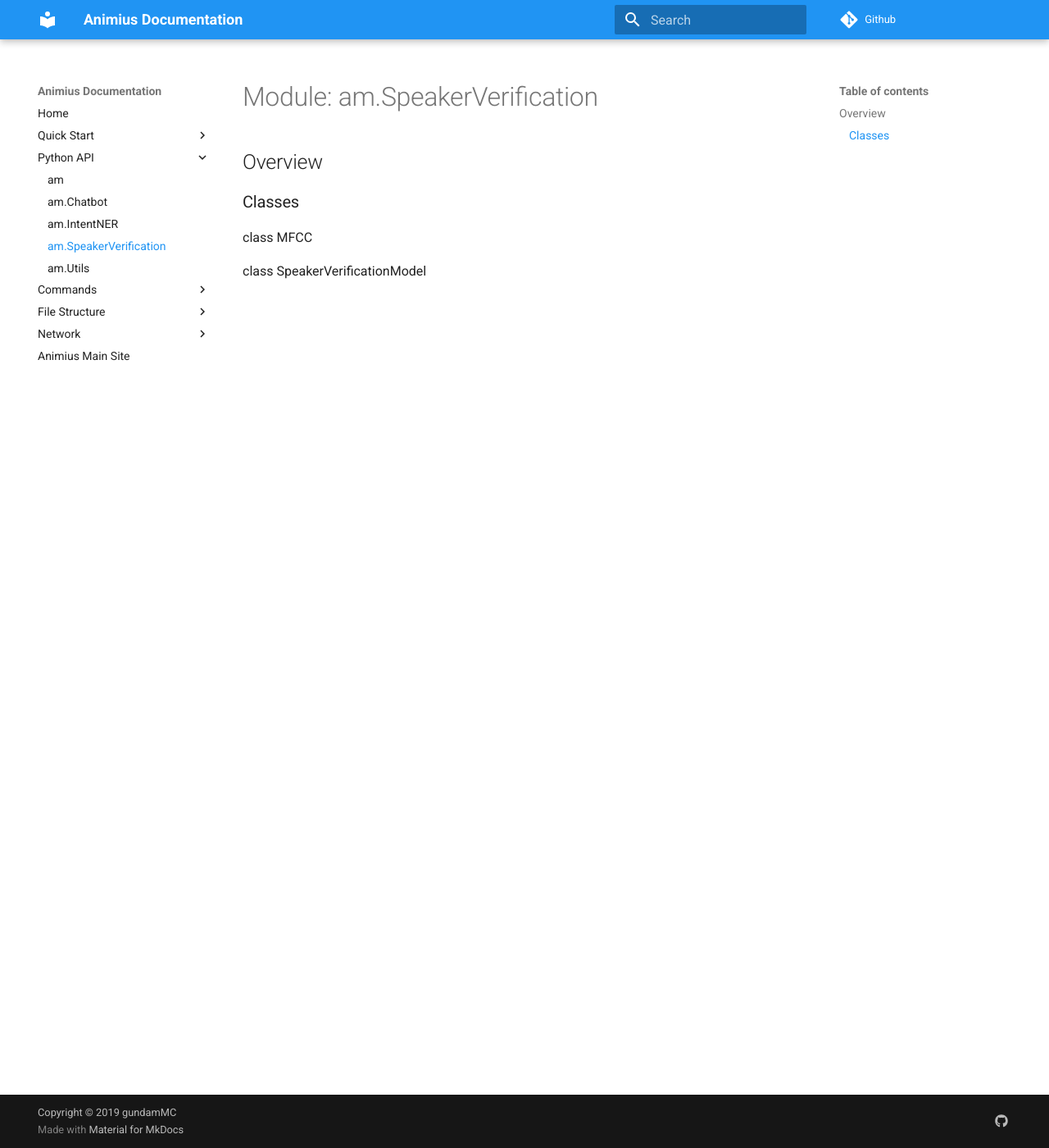
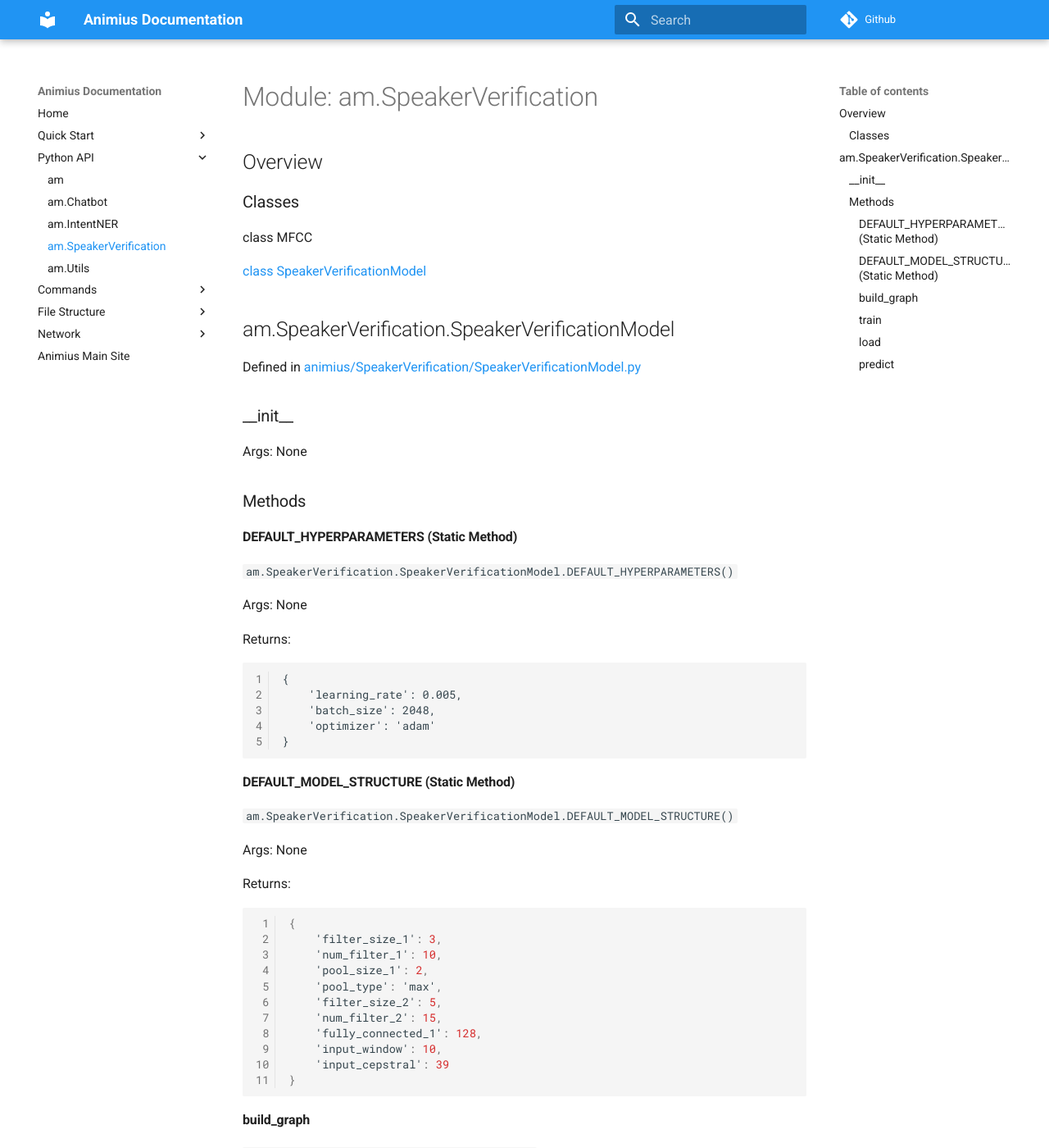
Before and after one commit to gundamMC/animius, an MkDocs documentation site: the page built from docs/python/am.SpeakerVerification.md, in a window 1280 px wide and 1400 px high. Shown: the whole window at 82% size. Built offline with MkDocs 1.6.1 and Material for MkDocs 9.7.7, drawn with Linux system fonts in a browser that asks for light colours; comment, search, counter and statistics services are not loaded; some of the changed text lies outside the part shown.

Commit message:
Update 'am.SpeakerVerification' doc.
Signed-off-by: xAsiimov <admin@xasiimov.com>

````diff
--- a/docs/python/am.SpeakerVerification.md
+++ b/docs/python/am.SpeakerVerification.md
@@ -6,4 +6,72 @@
 
 class MFCC
 
-class SpeakerVerificationModel
+[class SpeakerVerificationModel](https://gundammc.github.io/animius/python/am.SpeakerVerification/#amspeakerverificationmodel)
+
+## am.SpeakerVerification.SpeakerVerificationModel
+
+Defined in [animius/SpeakerVerification/SpeakerVerificationModel.py](https://github.com/gundamMC/animius/blob/master/animius/SpeakerVerification/SpeakerVerificationModel.py)
+
+### \_\_init\_\_
+
+Args: None
+
+### Methods
+
+#### DEFAULT_HYPERPARAMETERS (Static Method)
+
+```am.SpeakerVerification.SpeakerVerificationModel.DEFAULT_HYPERPARAMETERS()```
+
+
+Args: None
+
+Returns:
+
+```
+
+{
+    'learning_rate': 0.005,
+    'batch_size': 2048,
+    'optimizer': 'adam'
+}
+
+```
+
+#### DEFAULT_MODEL_STRUCTURE (Static Method)
+
+```am.SpeakerVerification.SpeakerVerificationModel.DEFAULT_MODEL_STRUCTURE()```
+
+
+Args: None
+
+Returns:
+
+```
+{
+    'filter_size_1': 3,
+    'num_filter_1': 10,
+    'pool_size_1': 2,
+    'pool_type': 'max',
+    'filter_size_2': 5,
+    'num_filter_2': 15,
+    'fully_connected_1': 128,
+    'input_window': 10,
+    'input_cepstral': 39
+}
+```
+
+#### build_graph
+
+```build_graph(model_config, data, graph=None)```
+
+#### train
+
+```train(self, epochs=800, CancellationToken=None)```
+
+#### load
+
+```load(directory, name='model', data=None)```
+
+#### predict
+
+```predict(input_data, save_path=None, raw=False)```
````
Also changed, not shown: docs/python/am.md (+1 -1 lines).
